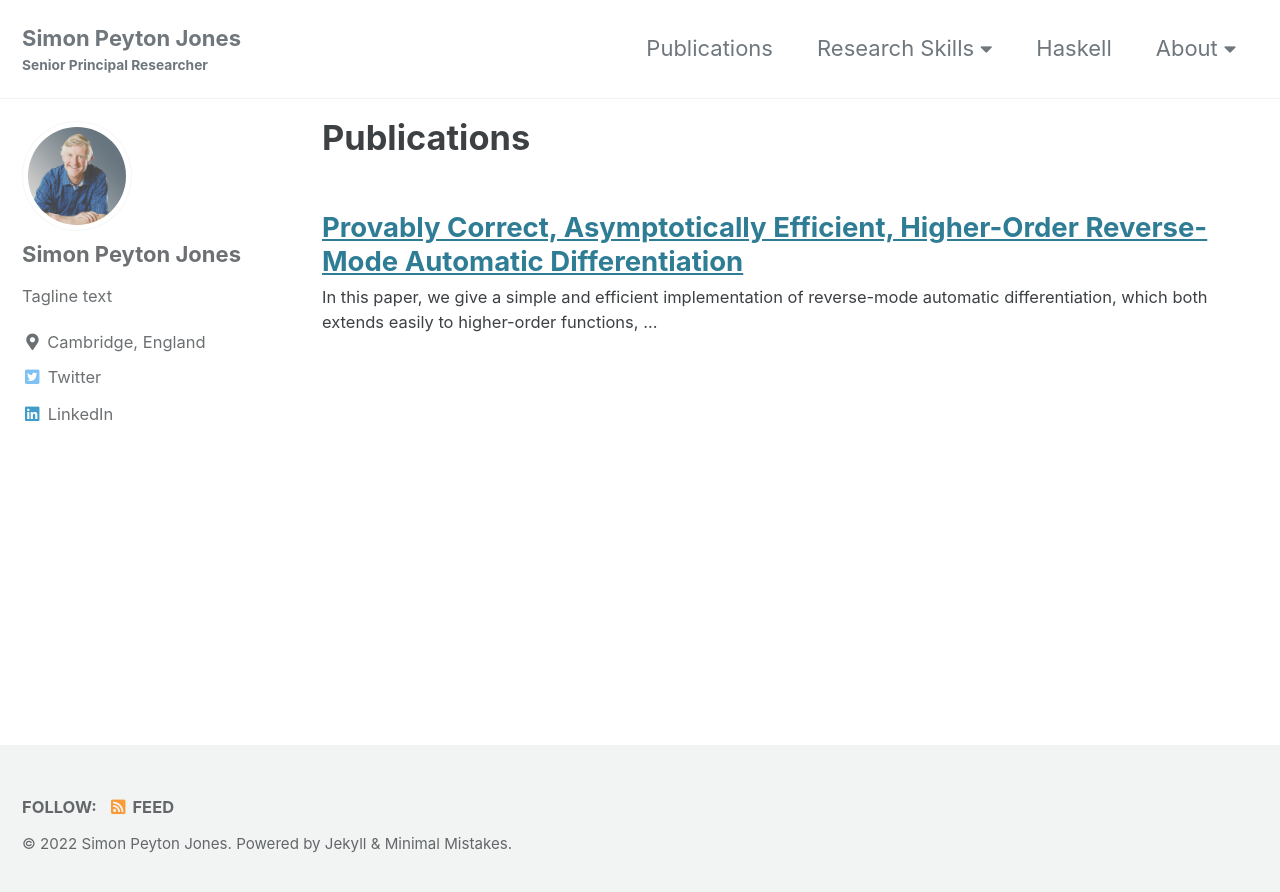
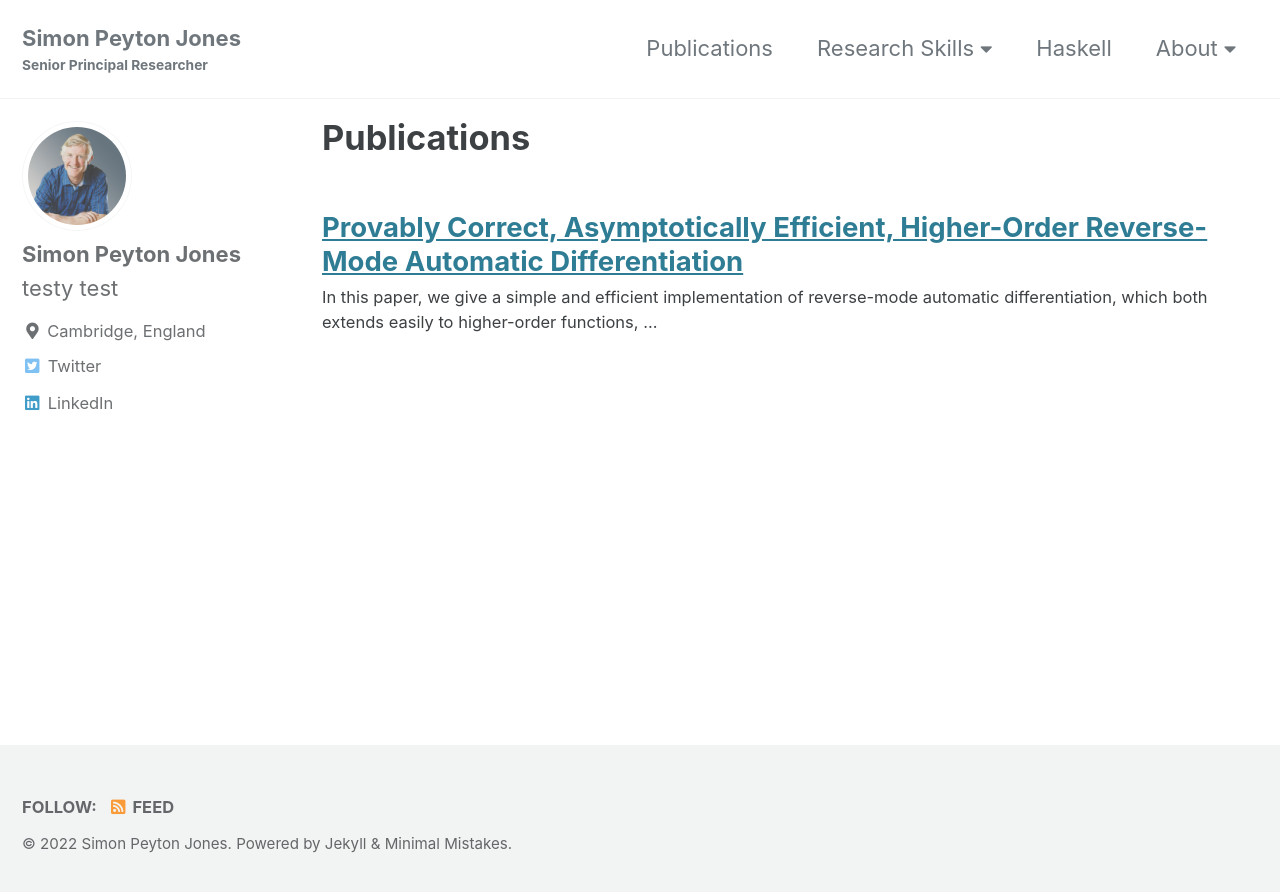
Before and after one commit to simonpj/www.peytonjones.org, a Jekyll site: the page built from _pages/publications-archive.md, in a window 1280 px wide. Shown: the top 892 px of the page. Built offline with Jekyll 4.4.1, drawn with Linux system fonts in a browser that asks for light colours; cached includes are drawn as plain includes.

Commit message:
Update author-profile.html
testing updated tagline text

```diff
--- a/_includes/author-profile.html
+++ b/_includes/author-profile.html
@@ -17,7 +17,7 @@
     </h3>
     {% if author.bio %}
       <div class="author__bio p-note" itemprop="description">
-        {{ author.bio | markdownify }}
+        testy test
       </div>
     {% endif %}
   </div>
```
